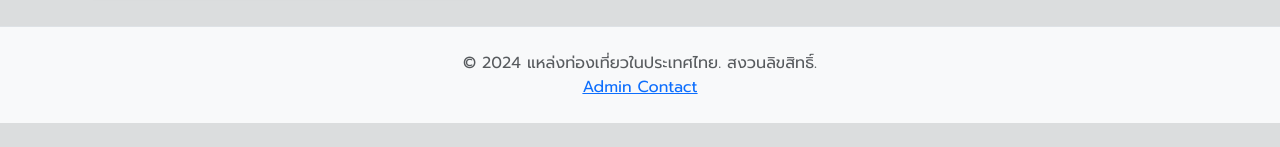
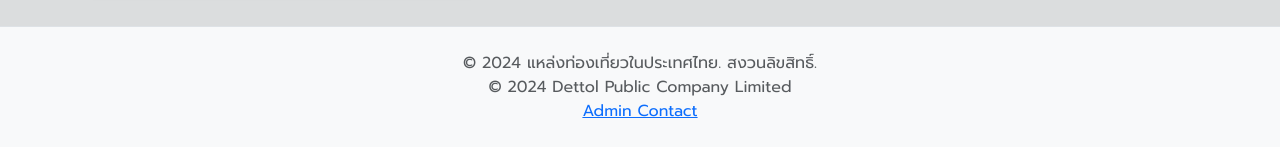
Before and after one commit to phattharalada/TravelProjectGroup, a plain HTML site: page index.html in a window 1280 px wide. Shown: the part 1925-2072 px from the top of the page. Before the commit the page ends 2048 px from the top, so only its background shows below. Drawn offline with nearby package versions, Linux system fonts and the light colour scheme.

Commit message:
Add files via upload

```diff
--- a/index.html
+++ b/index.html
@@ -129,6 +129,7 @@
     <!-- Footer -->
     <footer class="bg-light text-center py-4 border-top">
         <p class="mb-0 text-muted">&copy; 2024 แหล่งท่องเที่ยวในประเทศไทย. สงวนลิขสิทธิ์.</p>
+        <p class="mb-0 text-muted">&copy; 2024 Dettol Public Company Limited</p>
         <a href="Admincontact.html">Admin Contact</a>
     </footer>
 
```
